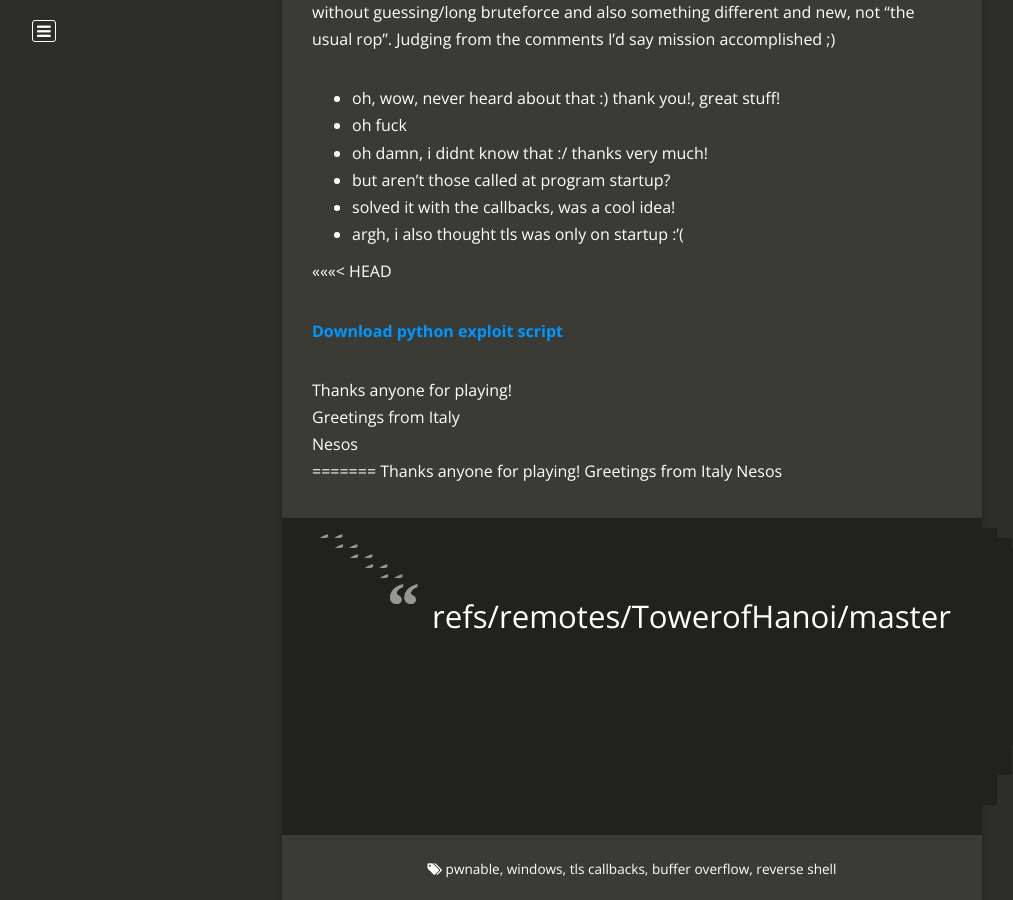
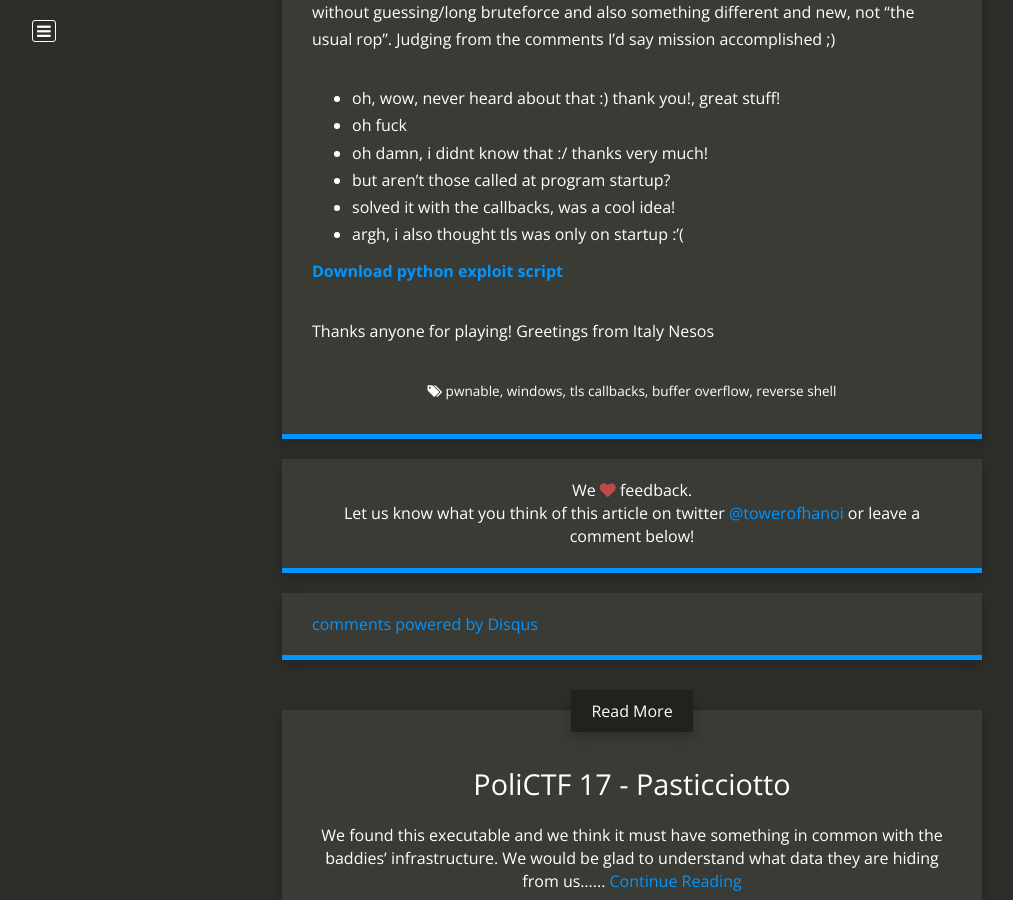
Before and after one commit to TowerofHanoi/towerofhanoi.github.io, a Jekyll site: the page built from _posts/2017-07-10-EzWinShell.md, in a window 1280 px wide and 900 px high, scrolled down 5792 px. Shown: the whole window, without its empty margins (8-1021 px from the left). Built offline with Jekyll 4.4.1, drawn with Linux system fonts in a browser that asks for light colours; nearby versions of some CDN libraries; comment, search, counter and statistics services are not loaded; some of the changed text lies outside the part shown.

```diff
--- a/_posts/2017-07-10-EzWinShell.md
+++ b/_posts/2017-07-10-EzWinShell.md
@@ -167,15 +167,8 @@
 - solved it with the callbacks, was a cool idea!
 - argh, i also thought tls was only on startup :'(
 
-<<<<<<< HEAD
-
 **[Download python exploit script]({{ site.url }}/writeups_files/EzWinShell/nesospwn.py)**
 
 Thanks anyone for playing!
 Greetings from Italy
 Nesos
-=======
-Thanks anyone for playing!
-Greetings from Italy
-Nesos
->>>>>>> refs/remotes/TowerofHanoi/master
```
